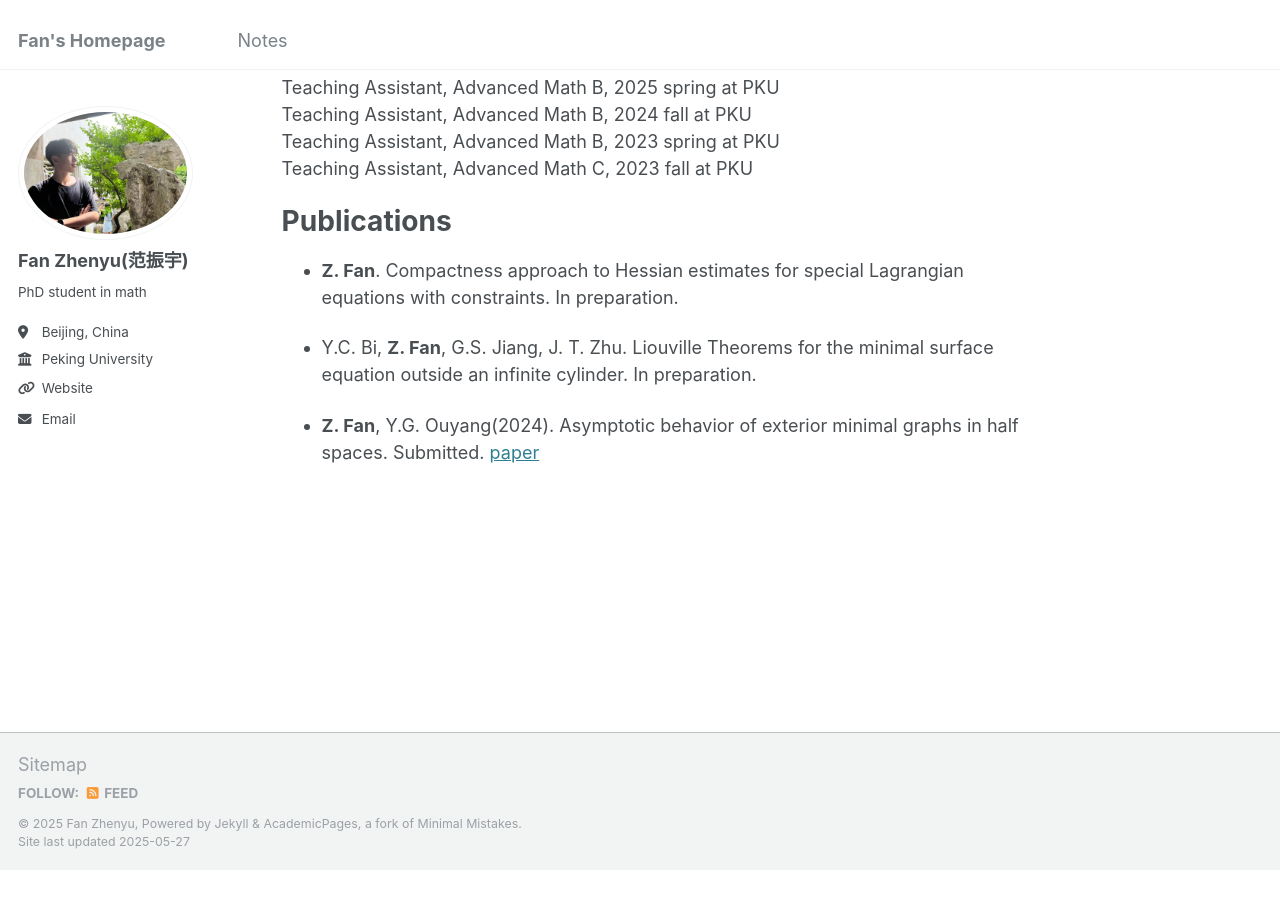
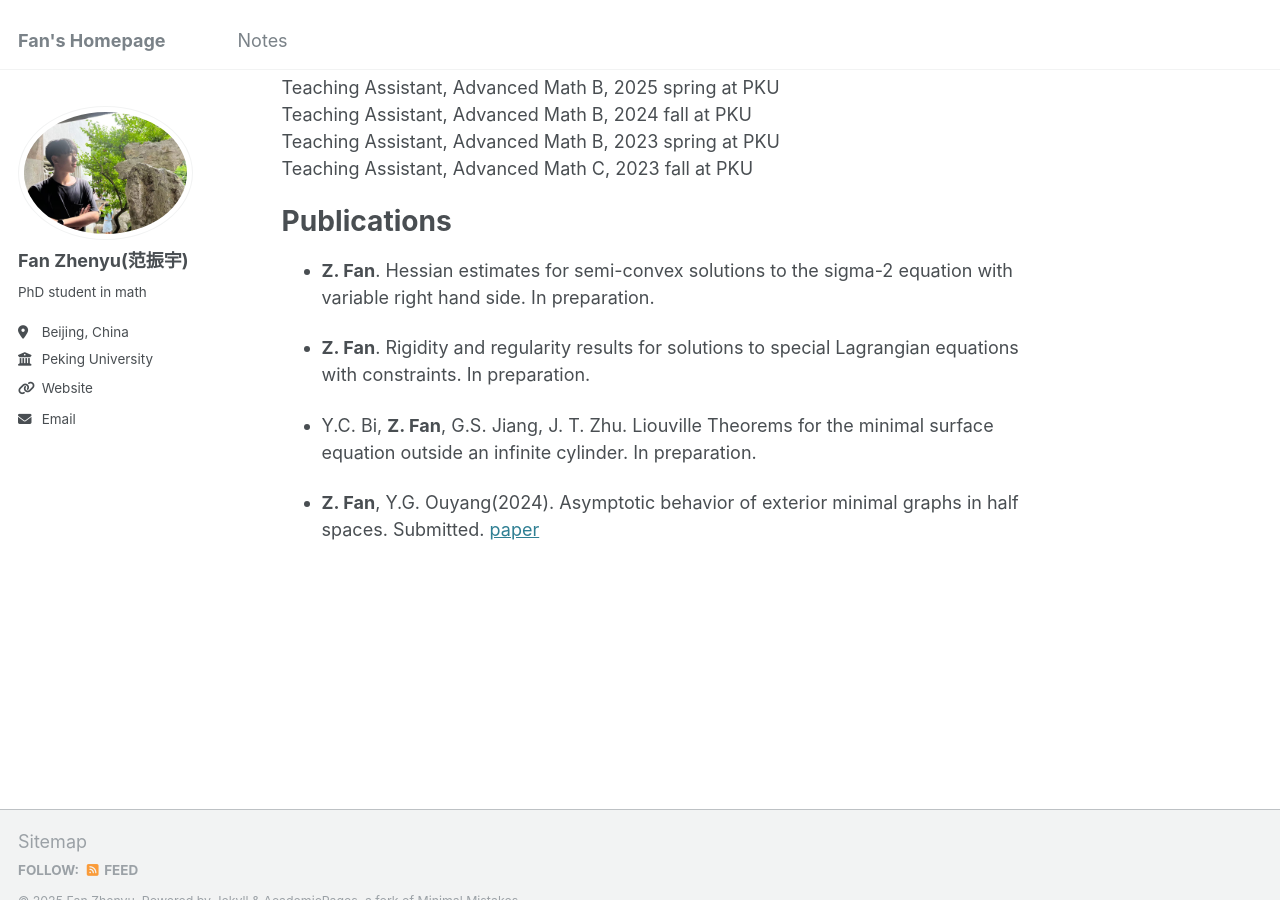
Before and after one commit to fanzymath/fanzymath.github.io, a Jekyll site: the page built from _pages/about.md, in a window 1280 px wide and 900 px high, scrolled down 732 px. Built offline with Jekyll 4.4.1, drawn with Linux system fonts in a browser that asks for light colours; before the commit the page ends 1602 px from its top, so only the background shows below that.

Commit message:
Update about.md

```diff
--- a/_pages/about.md
+++ b/_pages/about.md
@@ -39,7 +39,9 @@ Teaching Assistant, Advanced Math C, 2023 fall at PKU
 
 Publications
 ======
-- **Z. Fan**. Compactness approach to Hessian estimates for special Lagrangian equations with constraints. In preparation.
+- **Z. Fan**. Hessian estimates for semi-convex solutions to the sigma-2 equation with variable right hand side. In preparation.
+
+- **Z. Fan**. Rigidity and regularity results for solutions to special Lagrangian equations with constraints. In preparation.
 
 - Y.C. Bi, **Z. Fan**, G.S. Jiang, J. T. Zhu. Liouville Theorems for the minimal surface equation outside an infinite cylinder. In preparation.
 
```
